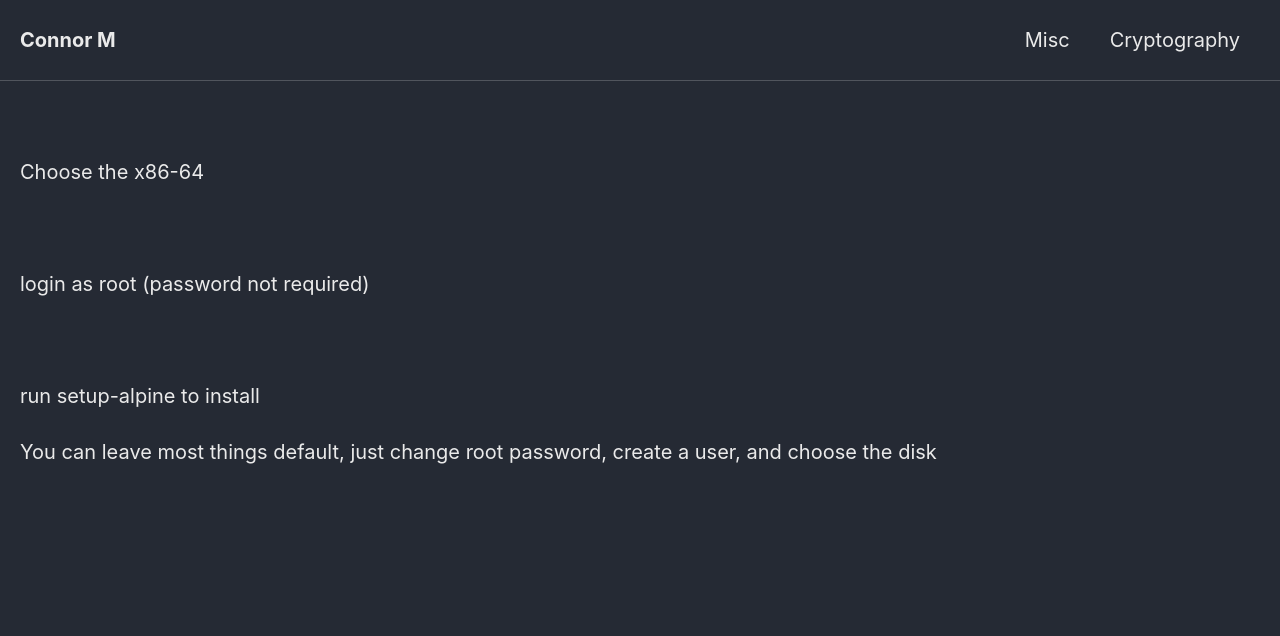
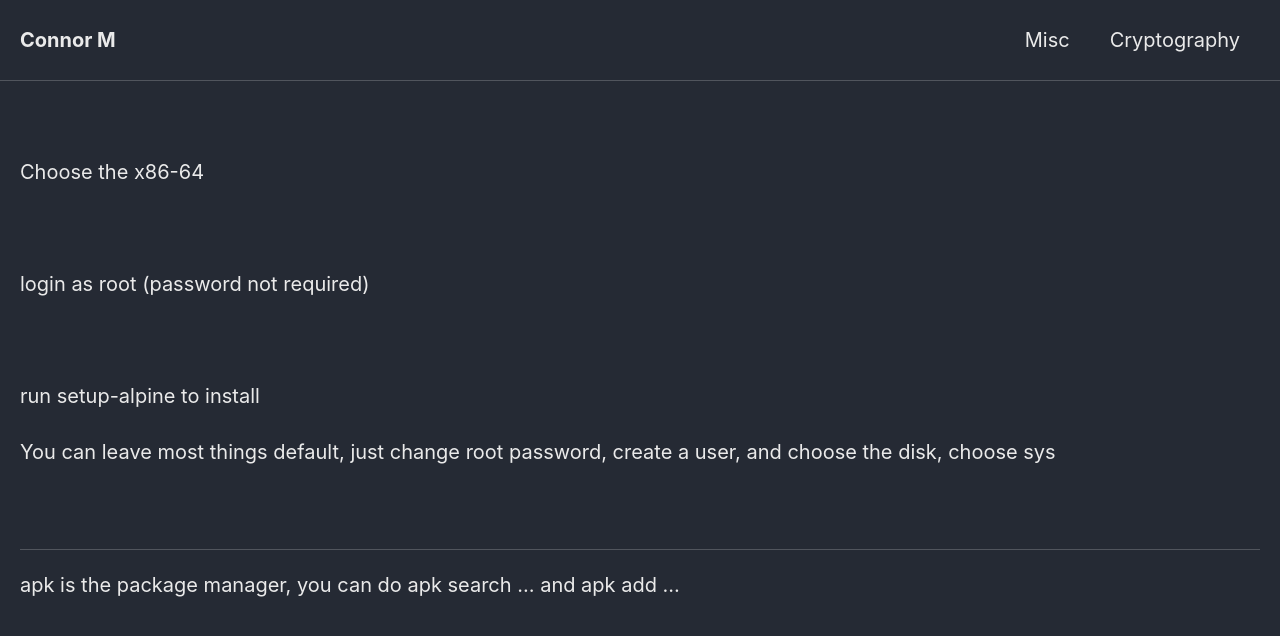
Before and after one commit to Connor-McCartney/Connor-McCartney.github.io, a Jekyll site: the page built from _pages/misc/alpine.md, in a window 1280 px wide. Shown: the top 636 px of the page. Built offline with Jekyll 4.4.1, drawn with Linux system fonts in a browser that asks for light colours; cached includes are drawn as plain includes; our own code applies the rules of GitHub Pages for plain Markdown files.

Commit message:
Update alpine.md

```diff
--- a/_pages/misc/alpine.md
+++ b/_pages/misc/alpine.md
@@ -13,4 +13,12 @@ login as root (password not required)
 
 run setup-alpine to install
 
-You can leave most things default, just change root password, create a user, and choose the disk
+You can leave most things default, just change root password, create a user, and choose the disk, choose sys
+
+
+
+<br>
+
+---
+
+apk is the package manager, you can do apk search ... and apk add ...
```
